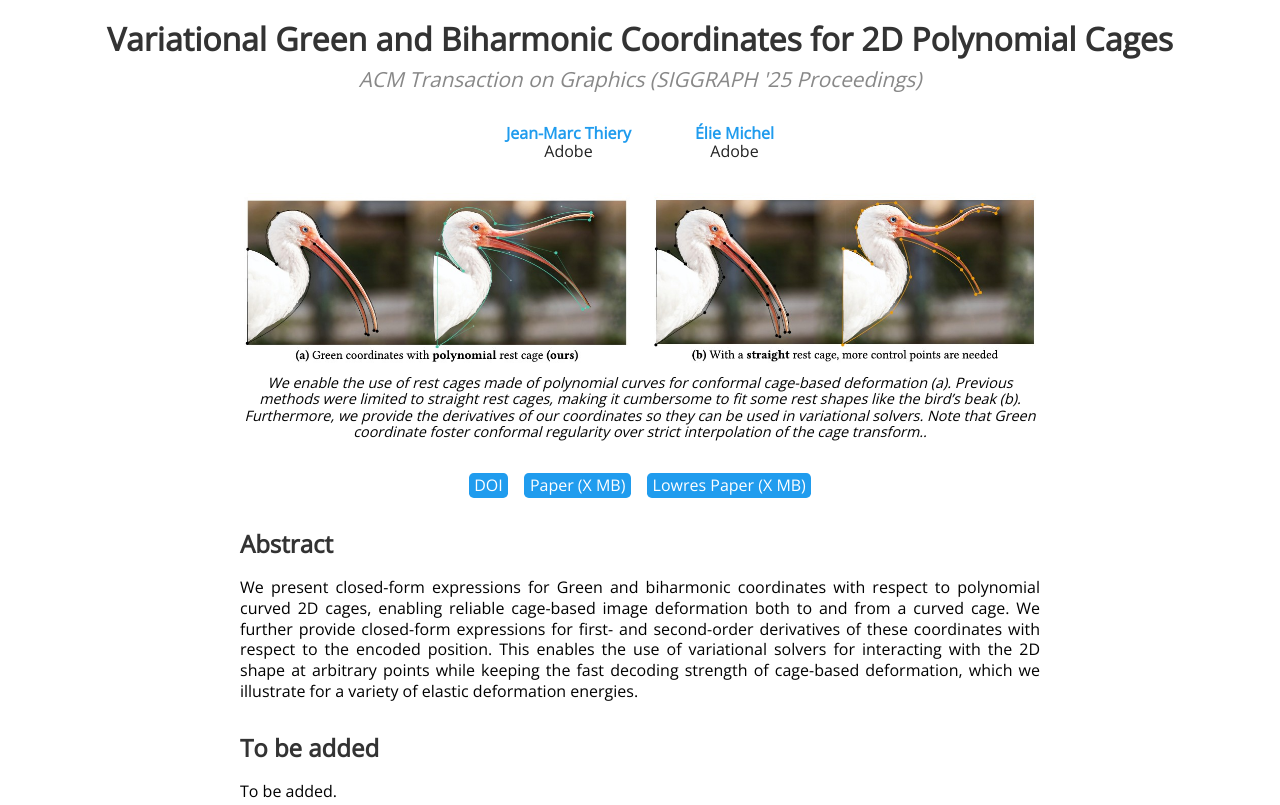
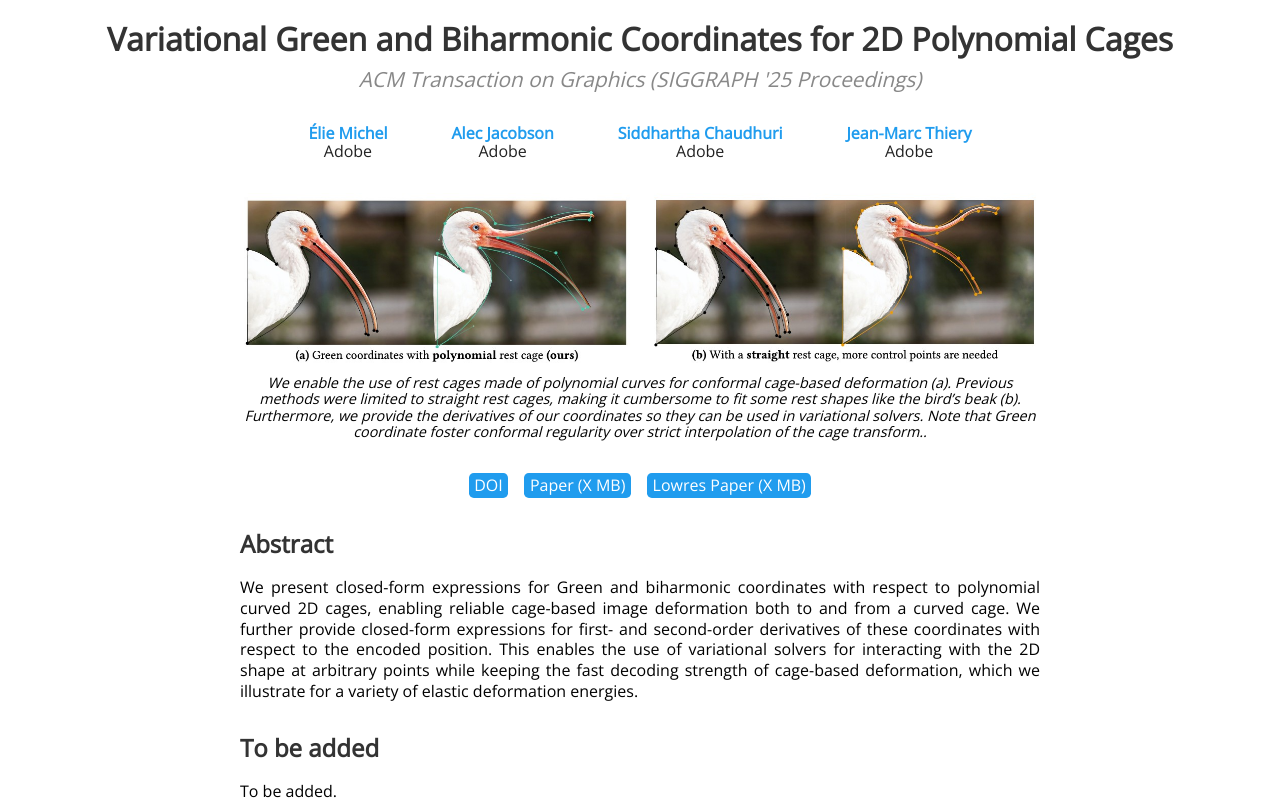
Before and after one commit to eliemichel/Variational2dPolyCoords, a plain HTML site: page index.html in a window 1280 px wide. Shown: the top 805 px of the page. Drawn offline with nearby package versions, Linux system fonts and the light colour scheme.

Commit message:
Update author list

```diff
--- a/index.html
+++ b/index.html
@@ -20,14 +20,28 @@
 
 		<div class="s-authorlist">
 			<div class="p-author h-card">
-				<a class="p-name u-url" href="https://research.adobe.com/person/jean-thiery">Jean-Marc Thiery</a>
+				<a class="p-name u-url" href="https://research.adobe.com/person/elie-michel">Élie Michel</a>
 				<ul>
 					<li><a class="p-org h-card" href="https://research.adobe.com/">Adobe</a></li>
 				</ul>
 			</div>
 
 			<div class="p-author h-card">
-				<a class="p-name u-url" href="https://research.adobe.com/person/elie-michel">Élie Michel</a>
+				<a class="p-name u-url" href="https://www.cs.toronto.edu/~jacobson/">Alec Jacobson</a>
+				<ul>
+					<li><a class="p-org h-card" href="https://research.adobe.com/">Adobe</a></li>
+				</ul>
+			</div>
+
+			<div class="p-author h-card">
+				<a class="p-name u-url" href="https://research.adobe.com/person/siddhartha-chaudhuri/">Siddhartha Chaudhuri</a>
+				<ul>
+					<li><a class="p-org h-card" href="https://research.adobe.com/">Adobe</a></li>
+				</ul>
+			</div>
+
+			<div class="p-author h-card">
+				<a class="p-name u-url" href="https://research.adobe.com/person/jean-thiery">Jean-Marc Thiery</a>
 				<ul>
 					<li><a class="p-org h-card" href="https://research.adobe.com/">Adobe</a></li>
 				</ul>
```
